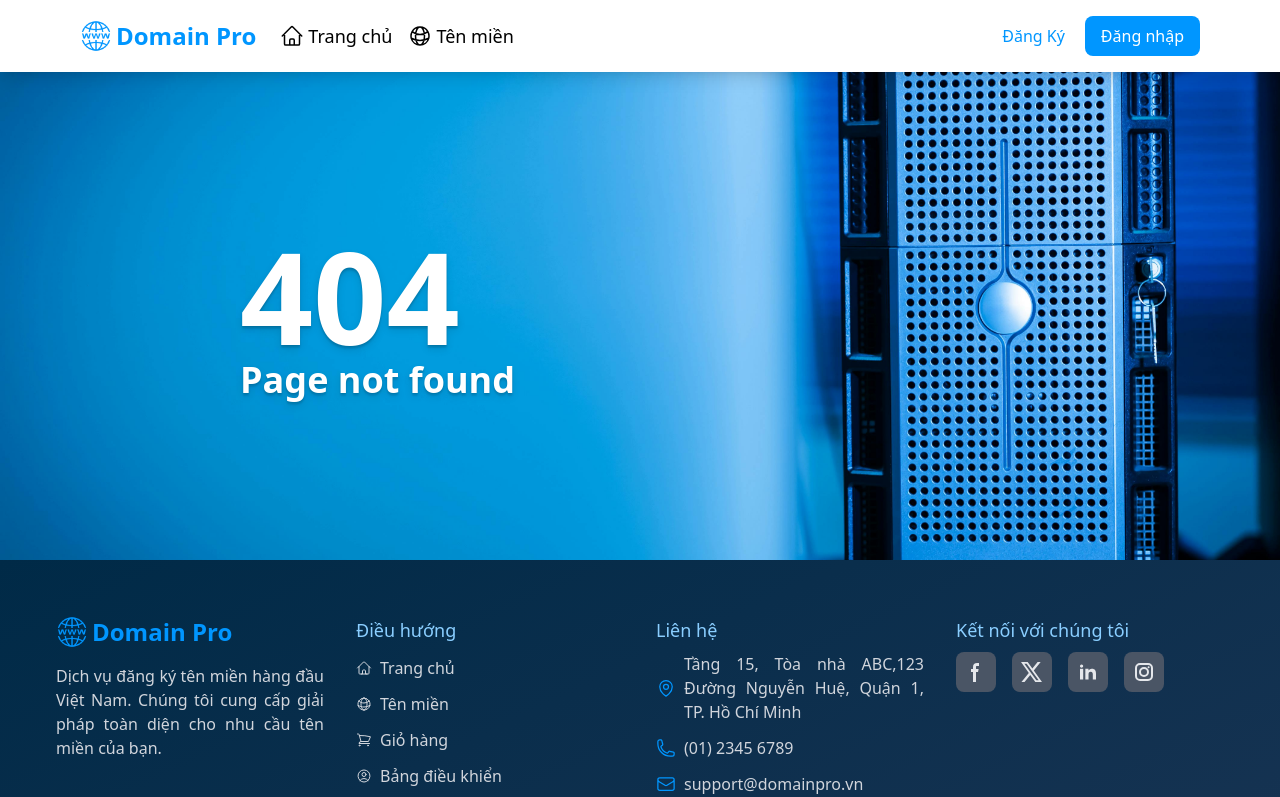
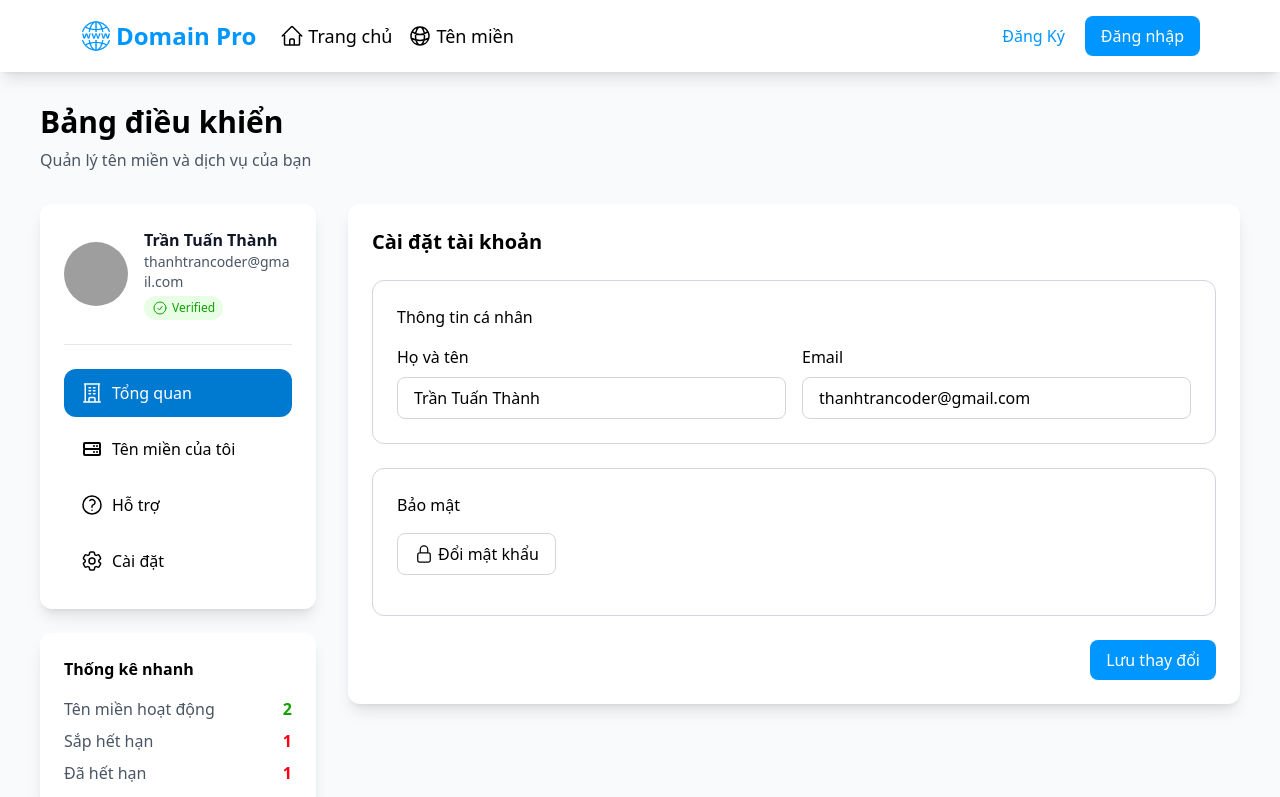
Before and after one commit to thanhtrancoder/domain-pro-fe-user, a React (Vite) app: page /dashboard/settings in a window 1280 px wide. Shown: the top 797 px of the page. Built offline with nearby package versions, Linux system fonts and the light colour scheme; grey boxes are pictures that could not be loaded.

Commit message:
dashboard settings page

```diff
--- a/src/App.tsx
+++ b/src/App.tsx
@@ -13,6 +13,7 @@ import NotFound from "./pages/NotFound";
 import Overview from "./pages/dashboard/Overview";
 import Domains from "./pages/dashboard/Domains";
 import Support from "./pages/dashboard/Support";
+import Settings from "./pages/dashboard/Settings";
 
 function App() {
   return (
@@ -30,6 +31,7 @@ function App() {
               <Route index element={<Overview />} />
               <Route path="domains" element={<Domains />} />
               <Route path="support" element={<Support />} />
+              <Route path="settings" element={<Settings />} />
             </Route>
             <Route path="/icon-gallery" element={<IconGallery />} />
             <Route path="*" element={<NotFound />} />
--- /dev/null
+++ b/src/pages/dashboard/Settings.tsx
@@ -0,0 +1,129 @@
+import { useEffect, useState } from "react";
+import { Input } from "../../components/ui/Input";
+import { Button } from "../../components/ui/Button";
+import { LockClosedIcon } from "../../components/icons/Icon";
+
+interface inputItemProps {
+  label: string;
+  placeholder: string;
+  value: string;
+  handleValueChange: (value: string) => void;
+}
+
+const InputItem: React.FC<inputItemProps> = ({
+  label,
+  placeholder,
+  value,
+  handleValueChange,
+}) => {
+  return (
+    <div className="flex flex-col gap-2">
+      <label>{label}</label>
+      <Input
+        placeholder={placeholder}
+        value={value}
+        className="focus-within:ring-primary-hover border border-gray-300 focus-within:border-transparent focus-within:ring-2"
+        onChange={(event) => handleValueChange(event.target.value)}
+      ></Input>
+    </div>
+  );
+};
+
+const Settings: React.FC = () => {
+  const [fullname, setFullname] = useState("");
+  const [email, setEmail] = useState("");
+  const [showChangePassword, setShowChangePassword] = useState(false);
+  const [oldPassword, setOldPassword] = useState("");
+  const [newPassword, setNewPassword] = useState("");
+  const [confirmNewPassword, setConfirmNewPassword] = useState("");
+
+  useEffect(() => {
+    setFullname("Trần Tuấn Thành");
+    setEmail("thanhtrancoder@gmail.com");
+  }, []);
+
+  return (
+    <div className="space-y-6 rounded-xl bg-white p-6 shadow-lg">
+      {/* Title */}
+      <div>
+        <h3 className="text-xl font-bold">Cài đặt tài khoản</h3>
+      </div>
+
+      {/* Conntent */}
+      <div className="space-y-6">
+        {/* Profile */}
+        <div className="space-y-4 rounded-xl border border-gray-300 p-6">
+          <h4 className="font-medium">Thông tin cá nhân</h4>
+          <div className="space-y-4 lg:grid lg:grid-cols-2 lg:gap-4 lg:space-y-0">
+            <InputItem
+              label="Họ và tên"
+              placeholder="Nhập họ và tên"
+              value={fullname}
+              handleValueChange={(value) => setFullname(value)}
+            ></InputItem>
+            <InputItem
+              label="Email"
+              placeholder="Nhập email"
+              value={email}
+              handleValueChange={(value) => setEmail(value)}
+            ></InputItem>
+          </div>
+        </div>
+
+        {/* Security */}
+        <div className="space-y-4 rounded-xl border border-gray-300 p-6">
+          <h4 className="font-medium">Bảo mật</h4>
+          <div className="space-y-4">
+            <div className="space-y-4">
+              <Button
+                label="Đổi mật khẩu"
+                leftIcon={<LockClosedIcon className="size-5"></LockClosedIcon>}
+                className="border border-gray-300 hover:bg-gray-100"
+                onClick={() => setShowChangePassword(!showChangePassword)}
+              ></Button>
+              <div
+                className={
+                  "origin-top transform duration-300 ease-in-out" +
+                  (showChangePassword
+                    ? "max-h-screen scale-100 opacity-100"
+                    : "hidden max-h-0 scale-95 overflow-hidden opacity-0")
+                }
+              >
+                <div className="border-light-primary space-y-4 rounded-xl border p-6">
+                  <InputItem
+                    label="Mật khẩu cũ"
+                    placeholder="Nhập mật khẩu cũ"
+                    value={oldPassword}
+                    handleValueChange={(value) => setOldPassword(value)}
+                  ></InputItem>
+                  <InputItem
+                    label="Mật khẩu mới"
+                    placeholder="Nhập mật khẩu mới"
+                    value={newPassword}
+                    handleValueChange={(value) => setNewPassword(value)}
+                  ></InputItem>
+                  <InputItem
+                    label="Xác nhận mật khẩu"
+                    placeholder="Nhập lại mật khẩu mới"
+                    value={confirmNewPassword}
+                    handleValueChange={(value) => setConfirmNewPassword(value)}
+                  ></InputItem>
+                </div>
+              </div>
+
+              {/* {showChangePassword && (
+
+              )} */}
+            </div>
+          </div>
+        </div>
+      </div>
+
+      <div className="flex items-center justify-end">
+        <Button label="Lưu thay đổi"></Button>
+      </div>
+    </div>
+  );
+};
+
+export default Settings;
--- a/src/pages/dashboard/Support.tsx
+++ b/src/pages/dashboard/Support.tsx
@@ -5,6 +5,10 @@ const Support: React.FC = () => {
       <div>
         <h3 className="text-xl font-bold">Trung tâm hỗ trợ</h3>
       </div>
+
+      {/* FAQ */}
+
+      {/* Ticket */}
 
       {/* Contact */}
       <div className="bg-light-primary2 text-primary-hover2 space-y-4 rounded-xl p-6 text-sm font-medium">
```
